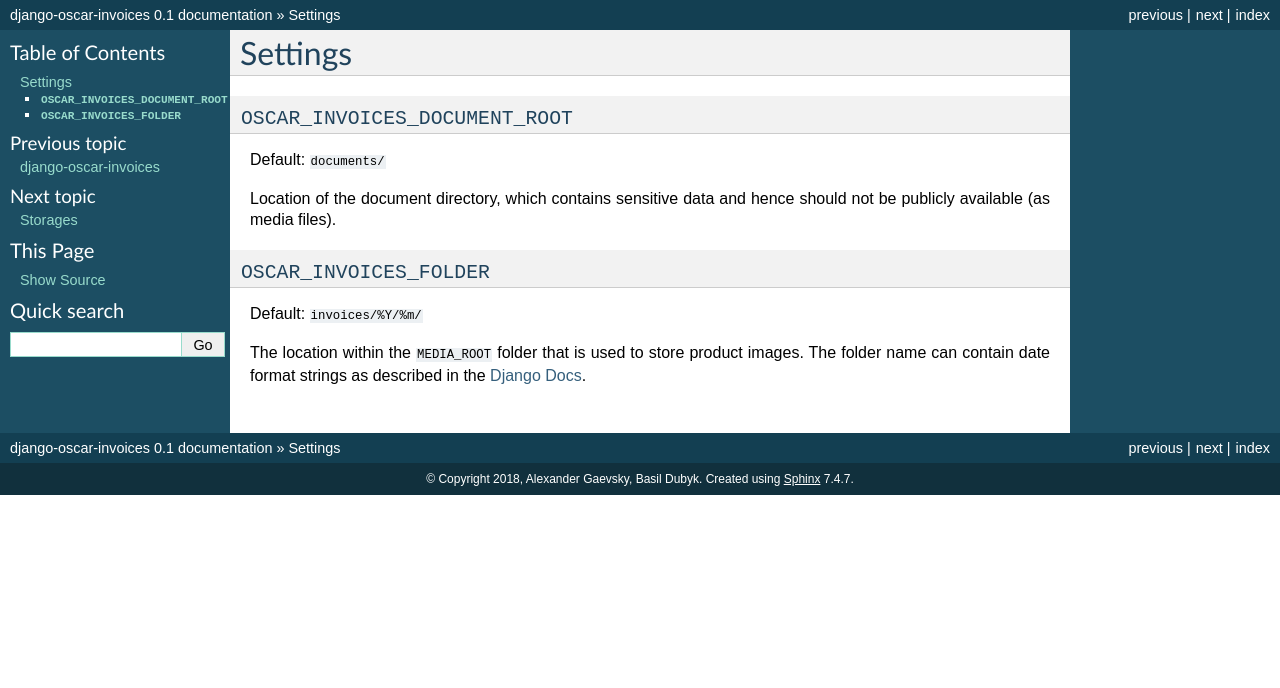
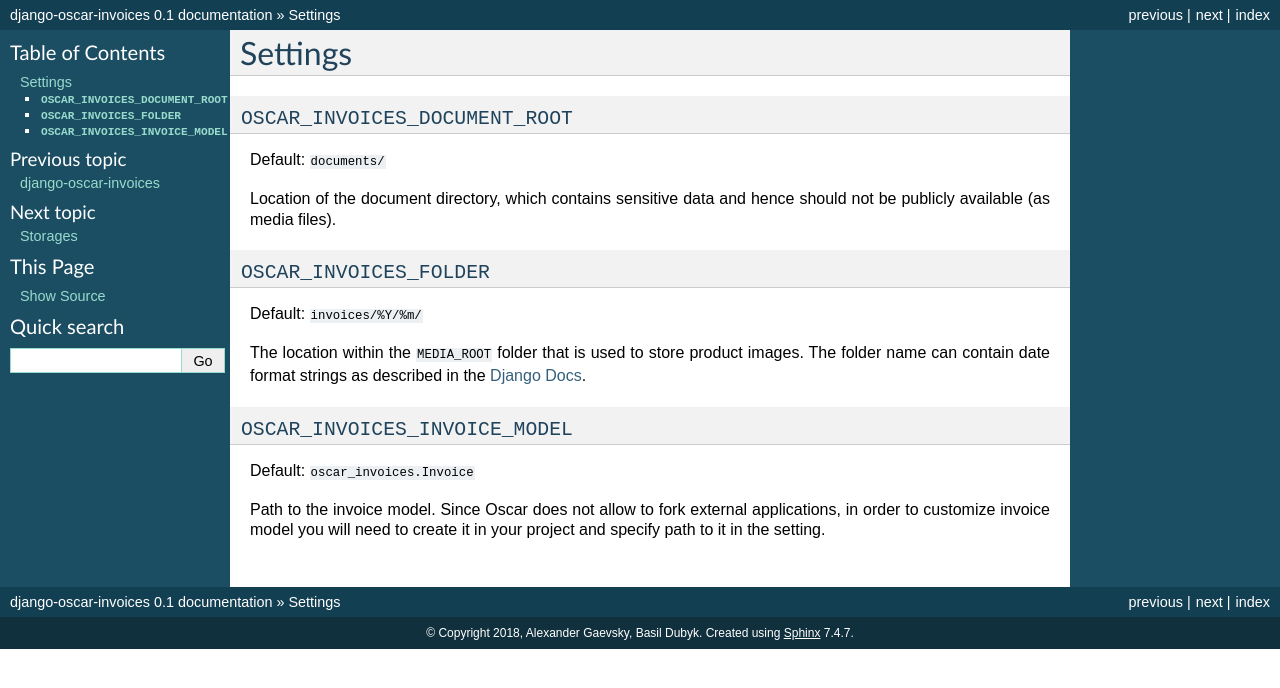
Before and after one commit to django-oscar/django-oscar-invoices, a Sphinx documentation site: the page built from docs/source/settings.rst, in a window 1280 px wide. Shown: the top 688 px of the page. Built offline with Sphinx 7.4.7, drawn with Linux system fonts in a browser that asks for light colours; formulas are drawn with MathJax 3; the version number is read from the project's files by our own code.

Commit message:
Document custom invoice model setting.

```diff
--- a/docs/source/settings.rst
+++ b/docs/source/settings.rst
@@ -19,3 +19,14 @@
 The folder name can contain date format strings as described in the `Django Docs`_.
 
 .. _`Django Docs`: https://docs.djangoproject.com/en/stable/ref/models/fields/#filefield
+
+
+``OSCAR_INVOICES_INVOICE_MODEL``
+--------------------------------
+
+Default: ``oscar_invoices.Invoice``
+
+Path to the invoice model. Since Oscar does not allow to fork
+external applications, in order to customize invoice model you
+will need to create it in your project and specify path to it
+in the setting.
```
